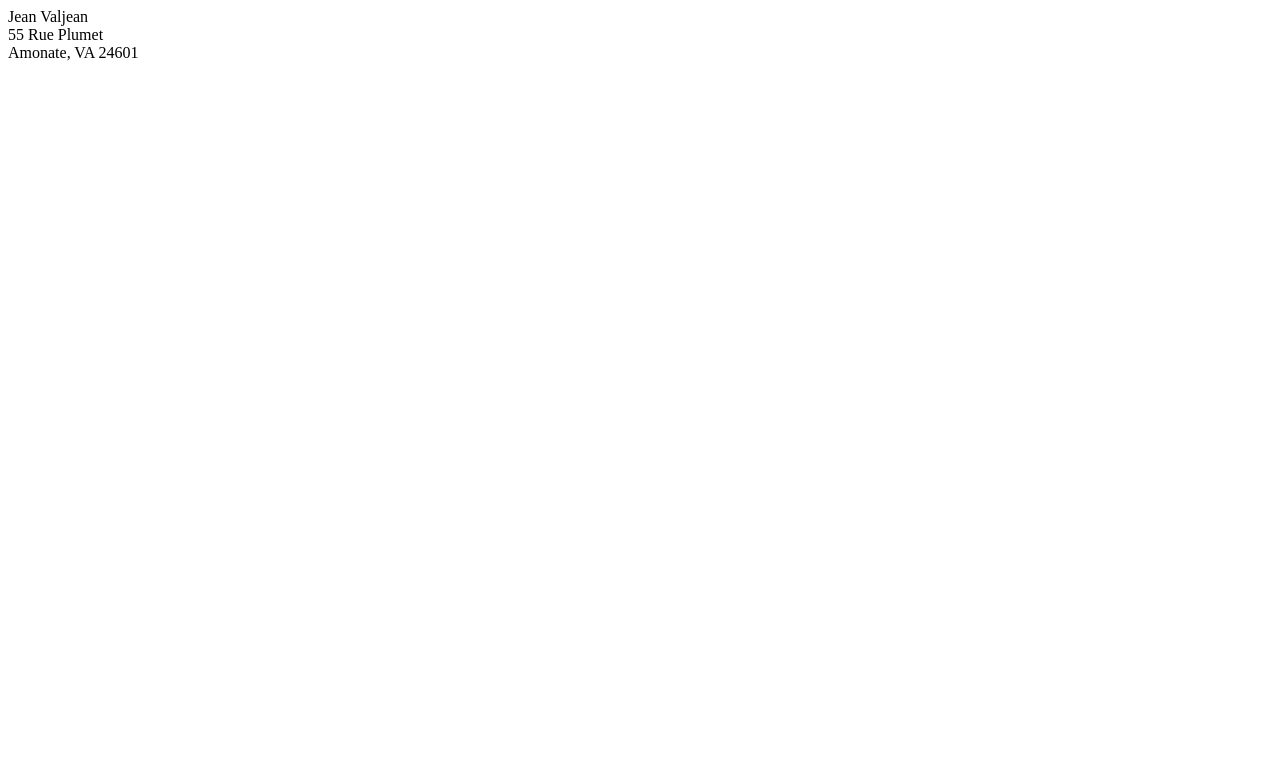
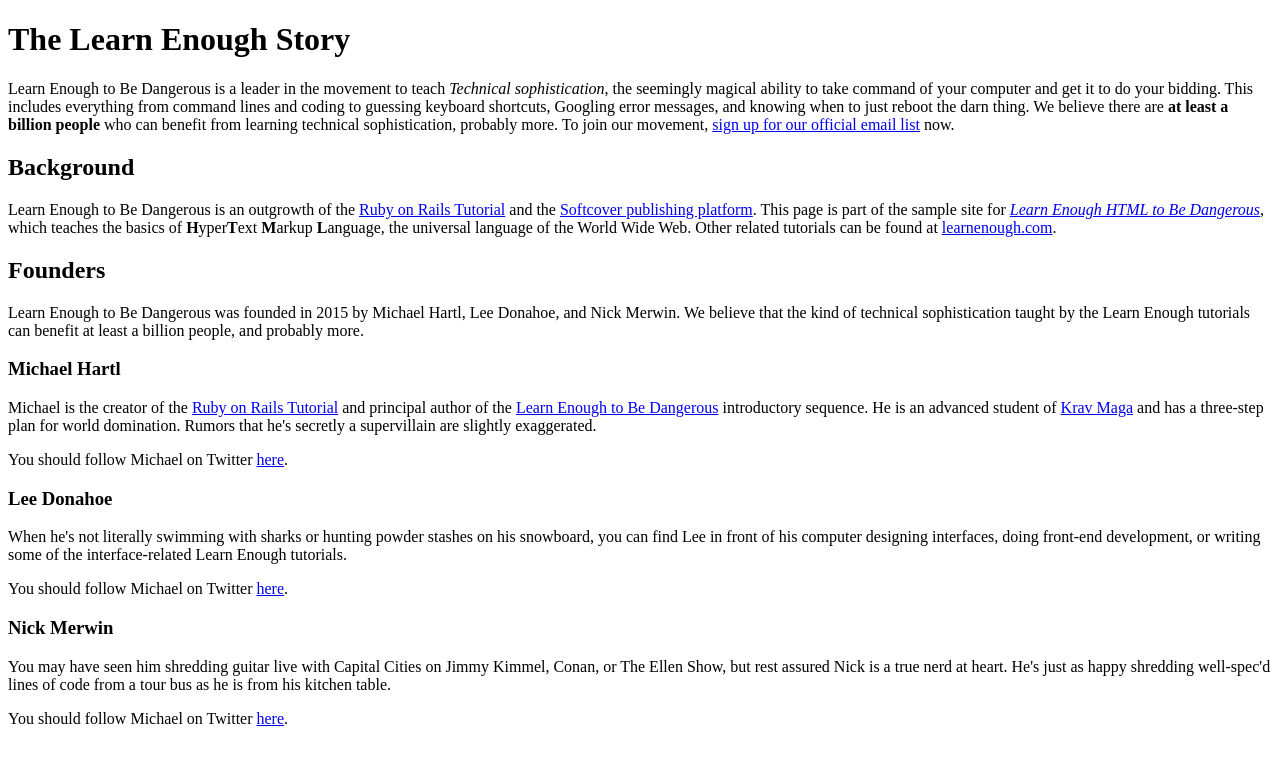
Before and after one commit to rgsoto/sample_website, a plain HTML site: page index.html in a window 1280 px wide. Drawn offline with Linux system fonts and the light colour scheme.

Commit message:
add bio and links

```diff
--- a/index.html
+++ b/index.html
@@ -1,12 +1,79 @@
 <!DOCTYPE html>
 <html>
   <head>
-    <title>Who am I?</title>
+    <title>Learn enough to be dangerous</title>
     <meta charset="utf-8">
   </head>
   <body>
-    Jean Valjean <br>
-    55 Rue Plumet <br>
-    Amonate, VA 24601 <br>
+    <h1> The Learn Enough Story</h1>
+    <p>
+      Learn Enough to Be Dangerous is a leader in the movement to teach
+     <em>Technical sophistication</em>, the seemingly magical ability to take
+     command of your computer and get it to do your bidding. This includes
+     everything from command lines and coding to guessing keyboard shortcuts,
+     Googling error messages, and knowing when to just reboot the darn thing.
+     We believe there are <strong>at least a billion people</strong> who can benefit from
+     learning technical sophistication, probably more. To join our
+     movement, <a href="https://learnenough.com/email">sign
+      up for our official email list</a> now.
+    </p>
+    <h2>Background</h2>
+    <p>
+      Learn Enough to Be Dangerous is an outgrowth of the
+      <a href="https://railstutorial.org/">Ruby on Rails Tutorial</a> and the
+      <a href="https://www.softcover.io/">Softcover publishing platform</a>.
+      This page is part of the sample site for
+      <a href="https://www.learnenough.com/html"><em>Learn Enough HTML to
+      Be Dangerous</em></a>, which teaches the basics of
+      <strong>H</strong>yper<strong>T</strong>ext <strong>M</strong>arkup
+      <strong>L</strong>anguage, the universal language of the World Wide Web.
+      Other related tutorials can be found at
+      <a href="https://www.learnenough.com/">learnenough.com</a>.
+    </p>
+    <h2>Founders</h2>
+    <p>
+      Learn Enough to Be Dangerous was founded in 2015 by Michael Hartl, Lee
+      Donahoe, and Nick Merwin. We believe that the kind of technical
+      sophistication taught by the Learn Enough tutorials can benefit
+      at least a billion people, and probably more.
+    </p>
+    <h3>Michael Hartl</h3>
+      <p>
+        Michael is the creator of the <a href="https://www.railstutorial.org/">
+      Ruby on Rails Tutorial</a> and principal author of the
+      <a href="https://www.learnenough.com/">Learn Enough to Be Dangerous</a>
+      introductory sequence. He is an advanced student of
+      <a href="https://www.kravmaga.com/">Krav Maga</a> and has a three-step
+      plan for world domination. Rumors that he's secretly a supervillain
+      are slightly exaggerated.
+      </p>
+      <p>
+        You should follow Michael on Twitter
+      <a href="https://twitter.com/mhartl" target="_blank" rel="noopener">here</a>.
+      </p>
+    <h3>Lee Donahoe</h3>
+      <p>
+
+      When he's not literally swimming with sharks or hunting powder stashes
+      on his snowboard, you can find Lee in front of his computer designing
+      interfaces, doing front-end development, or writing some of the
+      interface-related Learn Enough tutorials.
+      </p>
+      <p>
+        You should follow Michael on Twitter
+        <a href="https://twitter.com/leedonahoe"target="_blank" rel="noopener">here</a>.
+      </p>
+    <h3>Nick Merwin</h3>
+      <p>
+        You may have seen him shredding guitar live with Capital Cities on Jimmy
+     Kimmel, Conan, or The Ellen Show, but rest assured Nick is a true nerd
+     at heart. He's just as happy shredding well-spec'd lines of code from a
+     tour bus as he is from his kitchen table.
+
+      </p>
+      <p>
+        You should follow Michael on Twitter
+        <a href="https://twitter.com/nickmerwin"target="_blank" rel="noopener">here</a>.
+      </p>
   </body>
 </html>
```
